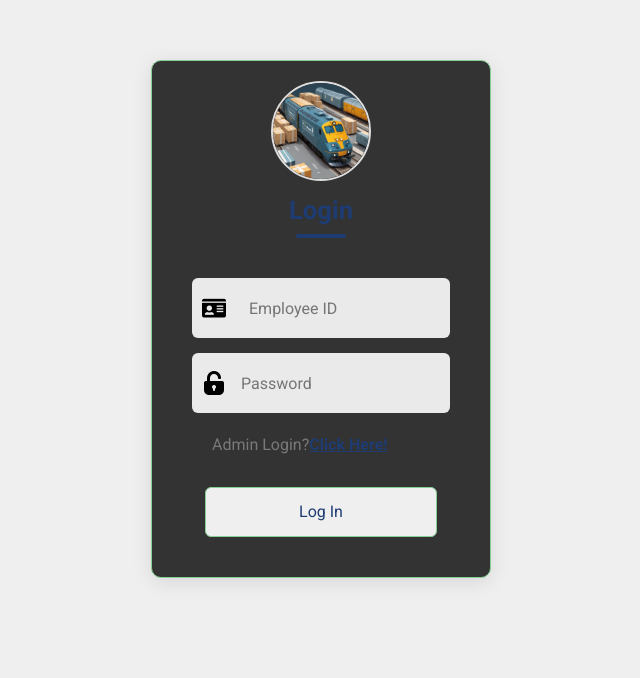
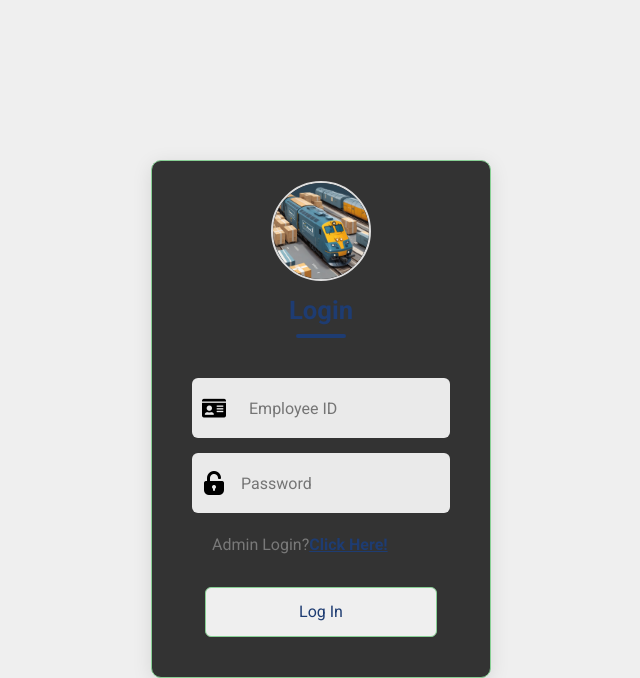
Before and after one commit to ParcelManagment/Website_Frontend, a React (Create React App) app in the folder Parcel_Management_System/: page / in a window 1280 px wide. Shown: the part 156-834 px from the top of the page, without its empty margins (319-959 px from the left). Before the commit the page ends 800 px from the top, so only its background shows below. Built offline with nearby package versions, Linux system fonts and the light colour scheme.

Commit message:
update view

```diff
--- a/Parcel_Management_System/src/Components/ViewPage/ViewPage.css
+++ b/Parcel_Management_System/src/Components/ViewPage/ViewPage.css
@@ -186,8 +186,8 @@
 
   /* Adjusting the container's top margin and centering the table */
   .container {
-    margin-top: 150px;
-    max-width: 500px;
+    margin-top: 350px;
+    max-width: 1000px;
     background-color: #333;
   }
 
```
